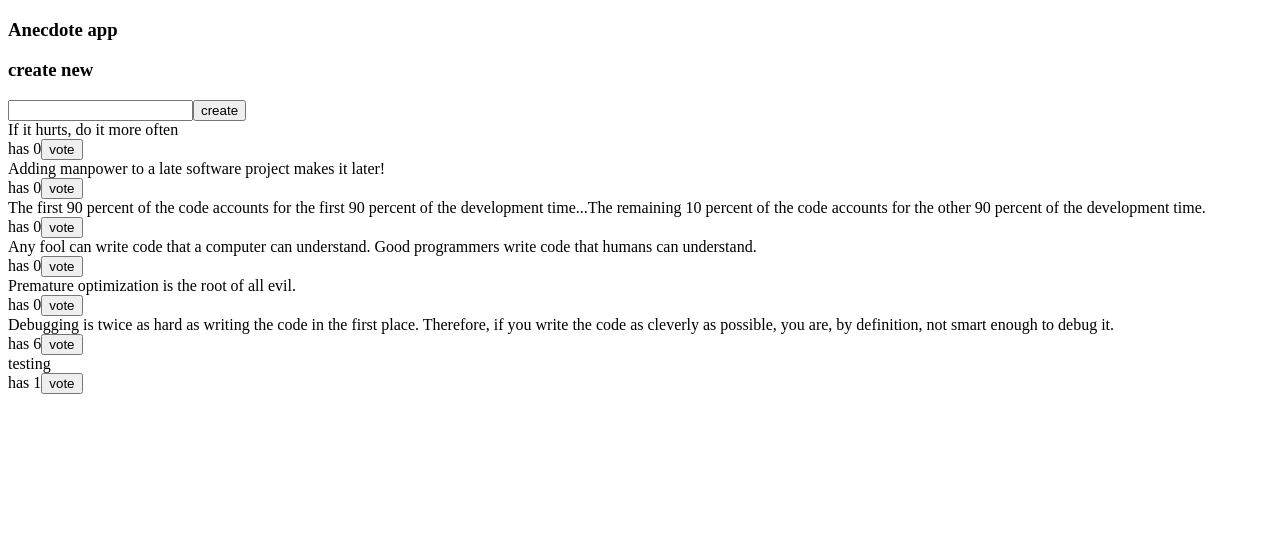
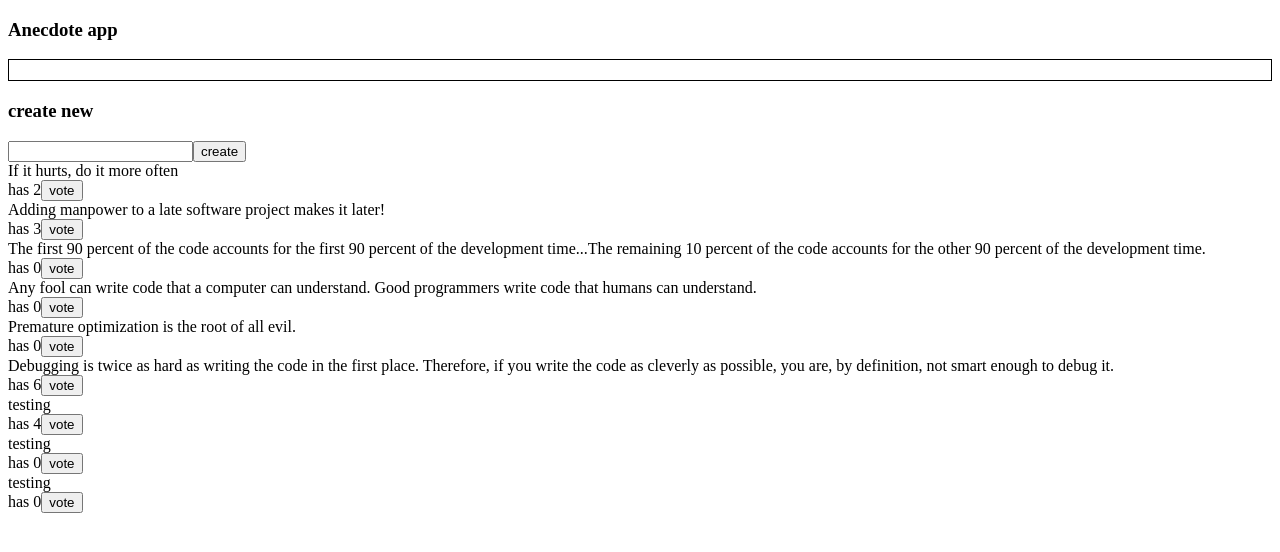
Before and after one commit to lesterc013/query-anecdotes, a React (Vite) app: page / in a window 1280 px wide. Shown: the top 552 px of the page. Built offline with nearby package versions, Linux system fonts and the light colour scheme; data requests are answered from the project's data file.

Commit message:
Implement useReducer to handle notification states

```diff
--- a/db.json
+++ b/db.json
@@ -3,12 +3,12 @@
     {
       "content": "If it hurts, do it more often",
       "id": "47145",
-      "votes": 0
+      "votes": 2
     },
     {
       "content": "Adding manpower to a late software project makes it later!",
       "id": "21149",
-      "votes": 0
+      "votes": 3
     },
     {
       "content": "The first 90 percent of the code accounts for the first 90 percent of the development time...The remaining 10 percent of the code accounts for the other 90 percent of the development time.",
@@ -32,8 +32,18 @@
     },
     {
       "content": "testing",
-      "votes": 1,
+      "votes": 4,
       "id": "TabLMPJ"
+    },
+    {
+      "content": "testing",
+      "votes": 0,
+      "id": "EAKGyqI"
+    },
+    {
+      "content": "testing",
+      "votes": 0,
+      "id": "Ru5Vk7X"
     }
   ]
 }
--- a/src/App.jsx
+++ b/src/App.jsx
@@ -2,6 +2,7 @@ import { useQueryClient, useMutation, useQuery } from '@tanstack/react-query'
 import AnecdoteForm from './components/AnecdoteForm'
 import Notification from './components/Notification'
 import { createAnecdote, getAnecdotes, upvoteAnecdote } from './request'
+import { useReducer } from 'react'
 
 const App = () => {
   const queryClient = useQueryClient()
@@ -40,6 +41,10 @@ const App = () => {
       votes: anecdote.votes + 1,
     }
     upvoteMutation.mutate(upvoted)
+    notificationDispatch({
+      type: 'VOTE',
+      payload: anecdote.content,
+    })
   }
 
   const handleSubmit = (event) => {
@@ -51,7 +56,32 @@ const App = () => {
       content,
       votes: 0,
     })
+    notificationDispatch({
+      type: 'ADD',
+      payload: content,
+    })
   }
+
+  const notificationReducer = (state, action) => {
+    switch (action.type) {
+      case 'ADD': {
+        // Should use action.payload to contain the anecdote content
+        // Likely dispatched in handleSubmit
+        return `anecdote '${action.payload}'`
+      }
+      case 'VOTE': {
+        // Dispatched in handleVote
+        return `voted for '${action.payload}'`
+      }
+      default:
+        return state
+    }
+  }
+
+  const [notification, notificationDispatch] = useReducer(
+    notificationReducer,
+    ''
+  )
 
   if (result.isLoading) {
     return <div>Fetching data...</div>
@@ -63,7 +93,7 @@ const App = () => {
     <div>
       <h3>Anecdote app</h3>
 
-      <Notification />
+      <Notification notification={notification} />
       <AnecdoteForm handleSubmit={handleSubmit} />
 
       {anecdotes.map((anecdote) => (
--- a/src/components/Notification.jsx
+++ b/src/components/Notification.jsx
@@ -1,18 +1,12 @@
-const Notification = () => {
+const Notification = ({ notification }) => {
   const style = {
     border: 'solid',
     padding: 10,
     borderWidth: 1,
-    marginBottom: 5
+    marginBottom: 5,
   }
 
-  if (true) return null
-
-  return (
-    <div style={style}>
-
-    </div>
-  )
+  return <div style={style}>{notification}</div>
 }
 
 export default Notification
```
